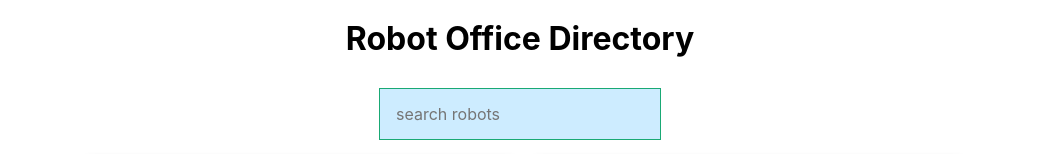
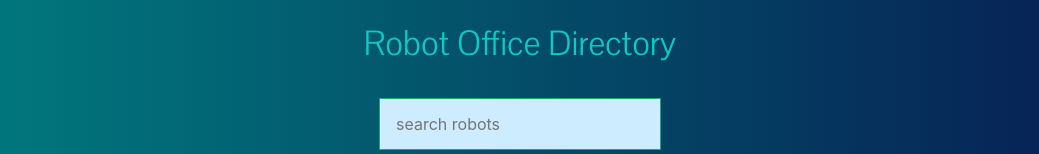
Before and after one commit to josahty/robofriends, a React (Create React App) app: page / in a window 1280 px wide. Shown: the top 154 px of the page, without its empty margins (120-1159 px from the left). Built offline with nearby package versions, Linux system fonts and the light colour scheme.

Commit message:
updated background color, title font and color

```diff
--- /dev/null
+++ b/src/App.css
@@ -0,0 +1,14 @@
+/* #### Generated By: http://www.cufonfonts.com #### */
+
+@font-face {
+    font-family: 'Pavanam Regular';
+    font-style: normal;
+    font-weight: normal;
+    src: local('Pavanam Regular'), url('Pavanam-Regular.woff') format('woff');
+    }
+
+h1 {
+    font-family: 'Pavanam Regular';
+    font-weight: 400;
+    color: #0ccac4;
+}
--- a/src/App.js
+++ b/src/App.js
@@ -2,6 +2,7 @@ import React, { Component } from 'react';
 import CardList from './CardList';
 import { robots } from './robots';
 import SearchBox from './SearchBox';
+import './App.css';
 
 //state can change based on what is in search box
 //state >> props
@@ -28,7 +29,7 @@ class App extends Component {
         //render the component
         return (
             <div className='tc'>
-                <h1>Robot Office Directory</h1>
+                <h1 className='f2'>Robot Office Directory</h1>
                 <SearchBox searchChange={this.onSearchChange} />
                 <CardList robots = {filteredRobots}/>
             </div>
--- a/src/index.css
+++ b/src/index.css
@@ -4,6 +4,7 @@ body {
   font-family: -apple-system, BlinkMacSystemFont, "Segoe UI", "Roboto", "Oxygen",
     "Ubuntu", "Cantarell", "Fira Sans", "Droid Sans", "Helvetica Neue",
     sans-serif;
+  background: linear-gradient(to left, rgba(7,27,82,1) 0%, rgba(0,128,128,1) 100%);
   -webkit-font-smoothing: antialiased;
   -moz-osx-font-smoothing: grayscale;
 }
```
Also changed, not shown: src/Pavanam-Regular.woff (added), 1 other file (tests, documents, lock files or other folders).
